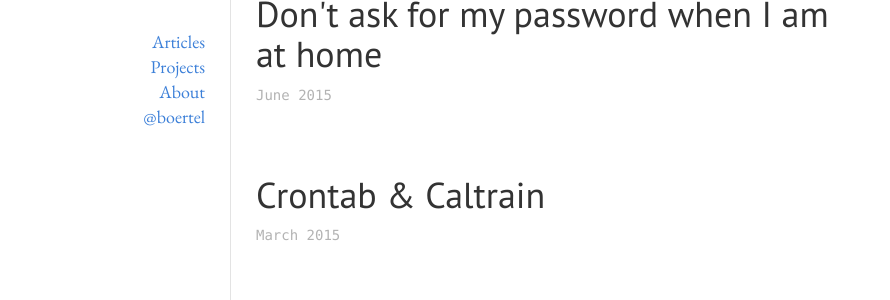
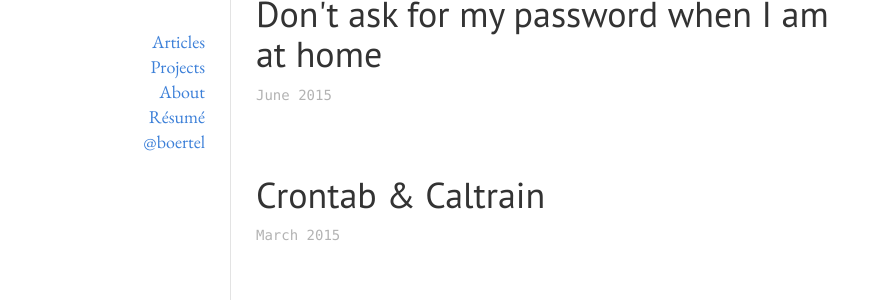
Before and after one commit to boertel/blog, a Jekyll site: the page built from index.html, in a window 1280 px wide. Shown: the part 342-642 px from the top of the page, without its empty margins (0-890 px from the left). Built offline with Jekyll 4.4.1, drawn with Linux system fonts in a browser that asks for light colours; comment, search, counter and statistics services are not loaded.

Commit message:
Update default.html

```diff
--- a/_layouts/default.html
+++ b/_layouts/default.html
@@ -52,6 +52,7 @@
             <li><a href="/">Articles</a></li>
             <li><a href="/projects.html">Projects</a></li>
             <li><a href="/about.html">About</a></li>
+		    <li><a href="http://ben.oertel.fr">Résumé</a></li>
             <li><a href="//www.twitter.com/boertel" target="_blank">@boertel</a></li>
         </ul>
     </div>
```
